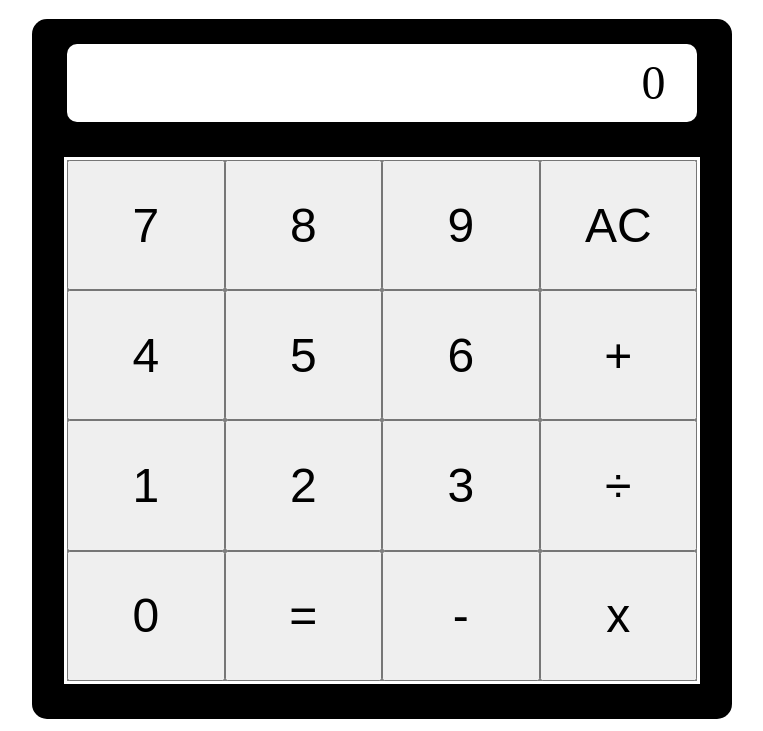
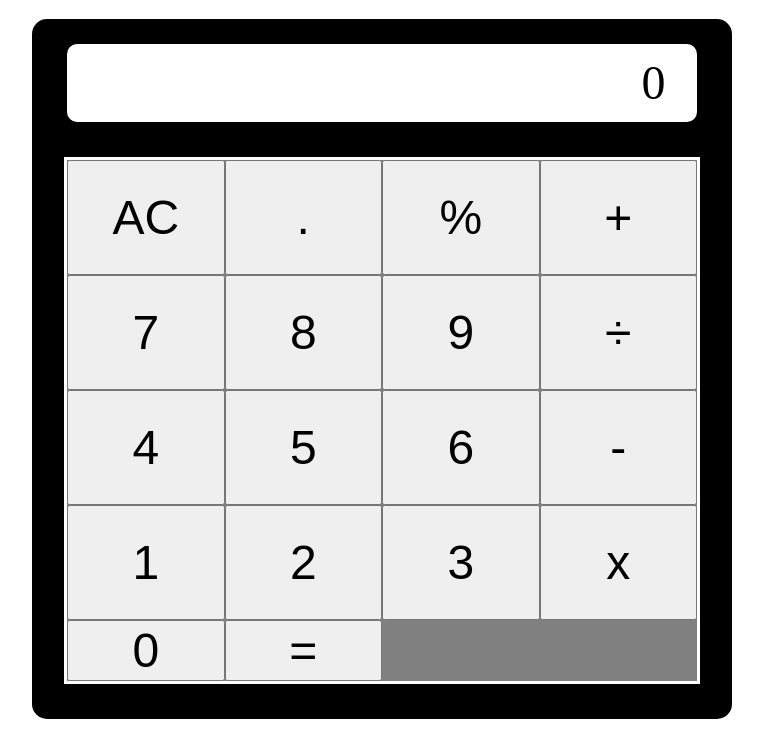
Before and after one commit to NefrodzV/calculator, a plain HTML site: page index.html in a window 1280 px wide. Shown: the part 69-800 px from the top of the page, without its empty margins (258-1021 px from the left). Drawn offline with Linux system fonts and the light colour scheme.

Commit message:
Change the layout of calculator and added button for percentage and decimals

```diff
--- a/index.html
+++ b/index.html
@@ -17,22 +17,24 @@
             </div>
         </div>
         <div class="keys">
+            <button name="clear"  class="key">AC</button>
+            <button name="symbol" class="key">.</button>
+            <button name="symbol" class="key">%</button>
+            <button name="symbol" class="key">+</button>
             <button name="number" class="key">7</button>
             <button name="number" class="key">8</button>
             <button name="number" class="key">9</button>
-            <button name="clear"  class="key">AC</button>
+            <button name="symbol" class="key">&divide;</button>
             <button name="number" class="key">4</button>
             <button name="number" class="key">5</button>
             <button name="number" class="key">6</button>
-            <button name="symbol" class="key">+</button>
+            <button name="symbol" class="key">-</button>
             <button name="number" class="key">1</button>
             <button name="number" class="key">2</button>
             <button name="number" class="key">3</button>
-            <button name="symbol" class="key">&divide;</button>
+            <button name="symbol" class="key">x</button>
             <button name="number" class="key">0</button>
-            <button name="equals" class="key">=</button>
-            <button name="symbol" class="key">-</button>
-            <button name="symbol" class="key">x</button>
+            <button name="equals" class="key plus-space">=</button>
         </div>
     </div>
 </body>
```
